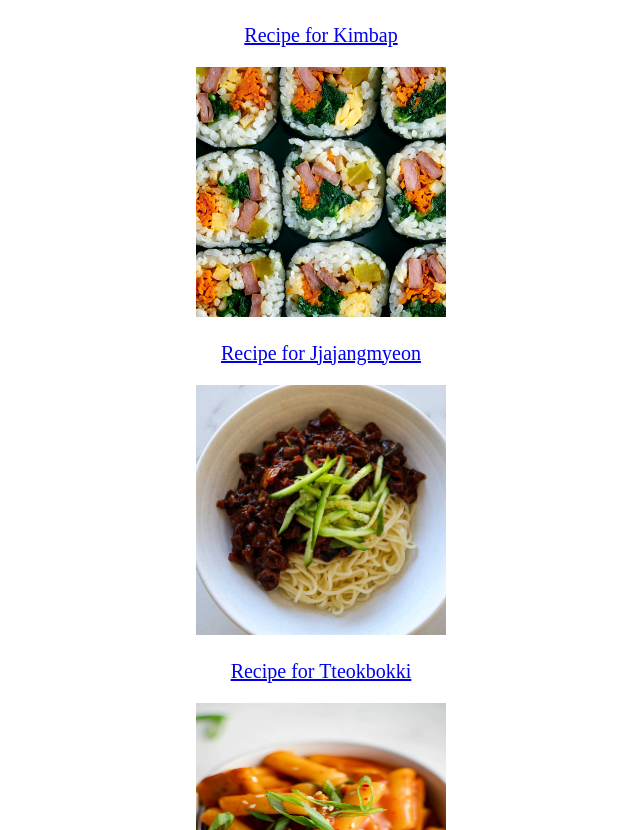
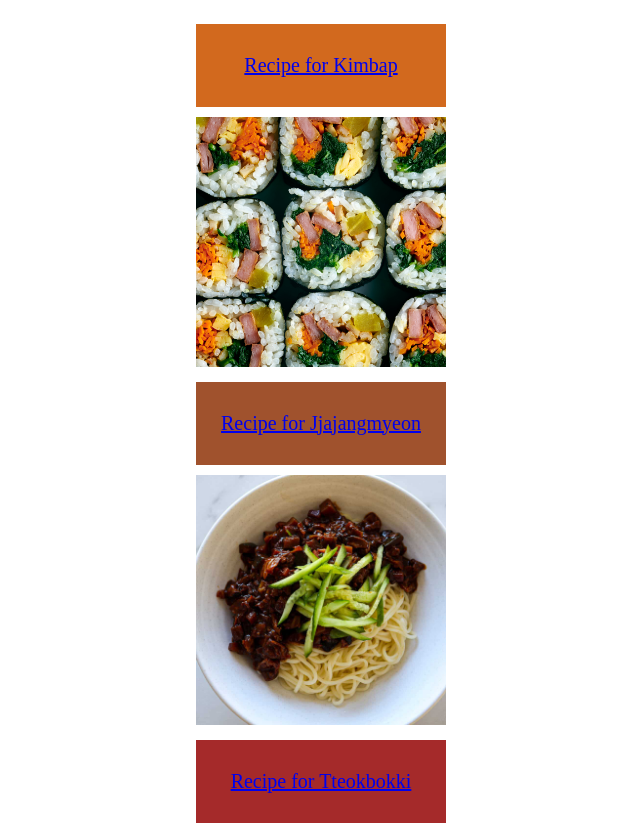
Before and after one commit to yohany99/odin-recipes, a plain HTML site: page index.html in a window 1280 px wide. Shown: the part 77-907 px from the top of the page, without its empty margins (319-959 px from the left). Drawn offline with Linux system fonts and the light colour scheme.

Commit message:
Style index.html using CSS

```diff
--- a/css/styles.css
+++ b/css/styles.css
@@ -1,3 +1,12 @@
+html {
+    box-sizing: border-box;
+}
+*,
+*::before,
+*::after {
+    box-sizing: inherit;
+}
+
 body {
     text-align: center;
     font-size: 20px;
@@ -7,3 +16,23 @@ img {
     height: 250px;
     width: 250px;
 }
+
+div {
+    padding: 10px;
+    text-align: center;
+    margin: 10px auto;
+    width: 250px;
+
+}
+
+.kimbap {
+    background-color: rgb(210, 105, 30);
+}
+
+.jjajangmyeon {
+    background-color: rgb(160, 82, 45);
+}
+
+.tteokbokki {
+    background-color: rgb(165, 42, 42);
+}
--- a/index.html
+++ b/index.html
@@ -8,11 +8,17 @@
 
     <body>
         <h1>Odin Recipes</h1>
-        <p><a href="recipes/kimbap.html">Recipe for Kimbap</a></p>
+        <div class="kimbap">
+            <p><a href="recipes/kimbap.html">Recipe for Kimbap</a></p>
+        </div>
         <img src="./images/kimbap.jpg">
-        <p><a href="recipes/jjajangmyeon.html">Recipe for Jjajangmyeon</a></p>
+        <div class="jjajangmyeon">
+            <p><a href="recipes/jjajangmyeon.html">Recipe for Jjajangmyeon</a></p>
+        </div>
         <img src="./images/jjajangmyeon.jpg">
-        <p><a href="recipes/tteokbokki.html">Recipe for Tteokbokki</a></p>
+        <div class="tteokbokki">
+            <p><a href="recipes/tteokbokki.html">Recipe for Tteokbokki</a></p>
+        </div>
         <img src="./images/tteokbokki.jpg">
     </body>
 </html>
```
